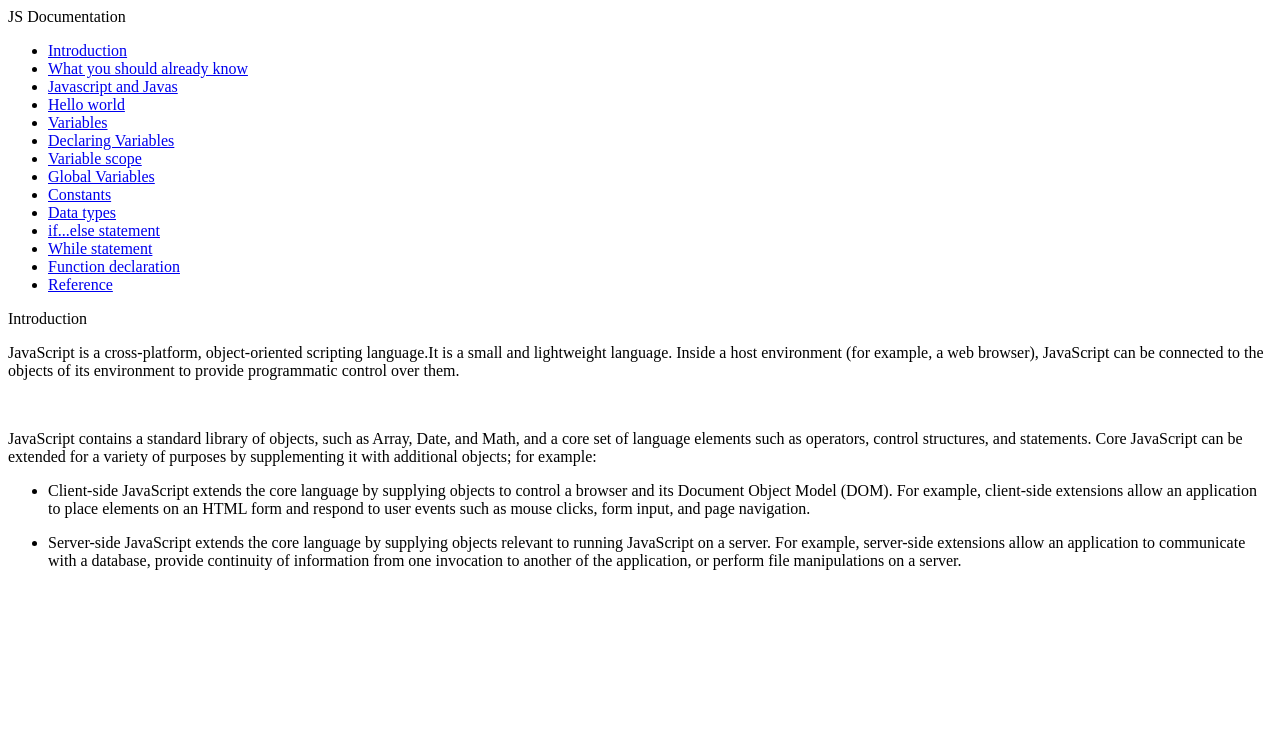
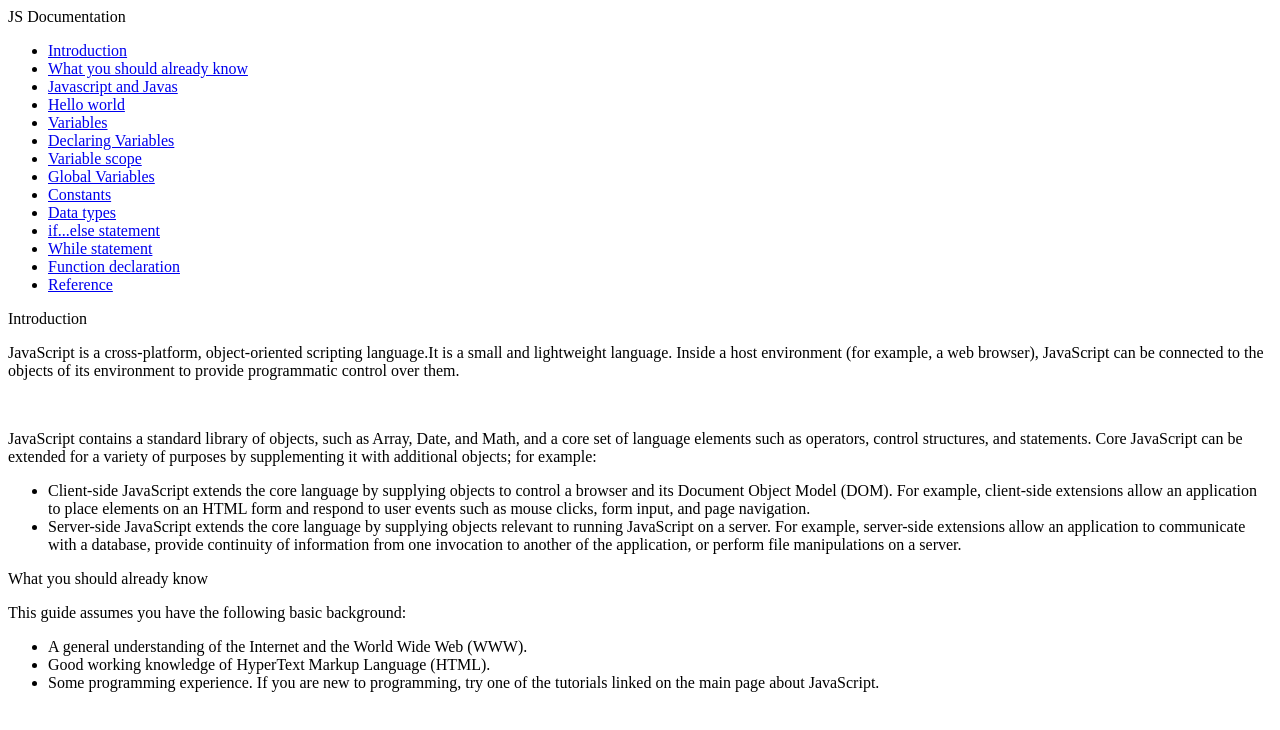
Before and after one commit to Umuhoza-abc/SHECANCODE, a plain HTML site: page index.html in a window 1280 px wide. Drawn offline with Linux system fonts and the light colour scheme.

Commit message:
main-sec-what you already know

```diff
--- a/index.html
+++ b/index.html
@@ -43,13 +43,20 @@
         <p>JavaScript contains a standard library of objects, such as Array, Date, and Math, and a core set of language elements such as operators, control structures, and statements. Core JavaScript can be extended for a variety of purposes by supplementing it with additional objects; for example:</p>
 
             <ul>
-                <li>
-                    <p>Client-side JavaScript extends the core language by supplying objects to control a browser and its Document Object Model (DOM). For example, client-side extensions allow an application to place elements on an HTML form and respond to user events such as mouse clicks, form input, and page navigation.</p>
-                </li>
-                <li>
-                    <p>Server-side JavaScript extends the core language by supplying objects relevant to running JavaScript on a server. For example, server-side extensions allow an application to communicate with a database, provide continuity of information from one invocation to another of the application, or perform file manipulations on a server.</p>
+                <li>Client-side JavaScript extends the core language by supplying objects to control a browser and its Document Object Model (DOM). For example, client-side extensions allow an application to place elements on an HTML form and respond to user events such as mouse clicks, form input, and page navigation.</li>
+                <li>Server-side JavaScript extends the core language by supplying objects relevant to running JavaScript on a server. For example, server-side extensions allow an application to communicate with a database, provide continuity of information from one invocation to another of the application, or perform file manipulations on a server.</li>
+    </section>
 
-                </li>
+    <section class="main-section" id="#What_you_should_already_know">
+        <header>What you should already know</header>
+
+        <p>This guide assumes you have the following basic background:</p>
+
+        <ul>
+            <li>A general understanding of the Internet and the World Wide Web (WWW).</li>
+            <li>Good working knowledge of HyperText Markup Language (HTML).</li>
+            <li>Some programming experience. If you are new to programming, try one of the tutorials linked on the main page about JavaScript.</li>
+        </ul>
     </section>
 
 
```
